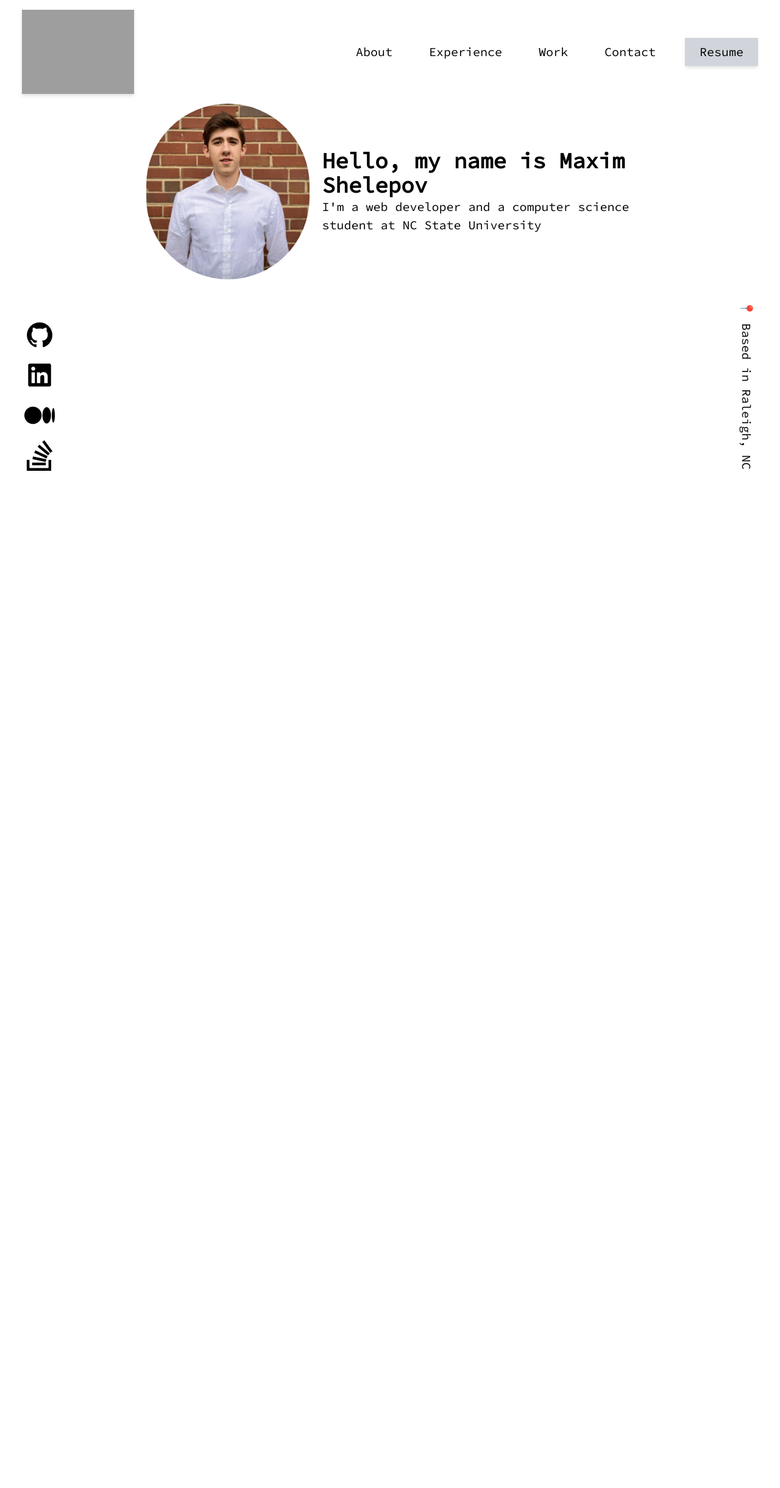
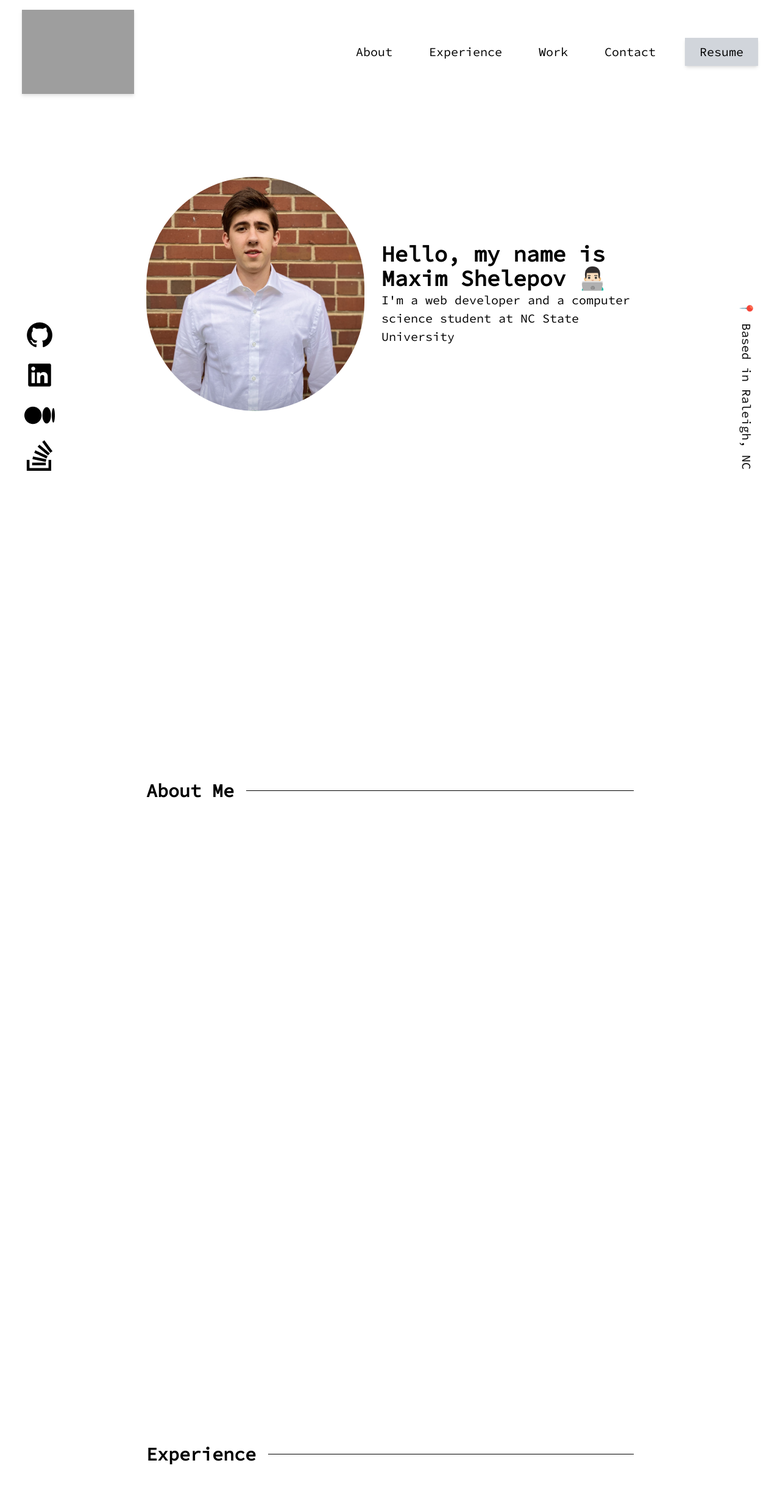
Before and after one commit to feifyKike/webdev_portfolio, a Vue app: page / in a window 1280 px wide. Shown: the top 2440 px of the page at 61% size. Before the commit the page ends 800 px from the top, so only its background shows below. Built offline with nearby package versions, Linux system fonts and the light colour scheme; grey boxes are pictures that could not be loaded.

Commit message:
Adding sections & anchor links.

```diff
--- a/src/components/Navbar.vue
+++ b/src/components/Navbar.vue
@@ -35,16 +35,20 @@
         <div class="hidden w-full lg:block lg:w-auto items-center" id="navbar-default">
           <ul class="font-medium flex flex-col p-4 lg:p-0 mt-4 lg:flex-row lg:space-x-8 lg:mt-0">
             <li>
-              <a href="#" class="block py-2 pl-3 pr-4" aria-current="page">About</a>
+              <!-- <a href="#about-section" class="block py-2 pl-3 pr-4" aria-current="page">About</a> -->
+              <router-link class="block py-2 pl-3 pr-4" to="/#about-section">About</router-link>
             </li>
             <li>
-              <a href="#" class="block py-2 pl-3 pr-4">Experience</a>
+              <!-- <a href="#" class="block py-2 pl-3 pr-4">Experience</a> -->
+              <router-link class="block py-2 pl-3 pr-4" to="/#experience-section">Experience</router-link>
             </li>
             <li>
-              <a href="#" class="block py-2 pl-3 pr-4">Work</a>
+              <!-- <a href="#" class="block py-2 pl-3 pr-4">Work</a> -->
+              <router-link class="block py-2 pl-3 pr-4" to="/#work-section">Work</router-link>
             </li>
             <li>
-              <a href="#" class="block py-2 pl-3 pr-4">Contact</a>
+              <!-- <a href="#" class="block py-2 pl-3 pr-4">Contact</a> -->
+              <router-link class="block py-2 pl-3 pr-4" to="/#contact-section">Contact</router-link>
             </li>
             <li>
               <a href="#" class="block bg-gray-300 py-2 px-6 shadow-md">Resume</a>
--- a/src/router/index.js
+++ b/src/router/index.js
@@ -9,7 +9,15 @@ const router = createRouter({
       name: 'home',
       component: HomeView
     }
-  ]
+  ],
+  scrollBehavior(to, from, savedPosition) {
+    if (to.hash) {
+      return {
+        el: to.hash,
+        behavior: 'smooth'
+      }
+    }
+  },
 })
 
 export default router
--- a/src/views/HomeView.vue
+++ b/src/views/HomeView.vue
@@ -1,6 +1,7 @@
 <template>
   <div class="min-h-screen">
     <Navbar />
+
     <div class="min-h-full mx-10">
       <div class="grid grid-cols-6 min-h-full">
         <div class="col-span-1 flex-none relative">
@@ -19,18 +20,44 @@
             </li>
           </ul>
         </div>
-        <div class="col-span-4 flex-initial flex flex-col items-center space-y-72 relative">
-          <div class="flex items-center space-x-5">
-            <img class="w-72 h-72 rounded-full" src="../assets/images/portrait.jpg"/>
-            <div>
-              <h1 class="text-4xl font-bold">Hello, my name is Maxim Shelepov</h1>
-              <p>I'm a web developer and a computer science student at NC State University</p>
+        <div class="col-span-4 flex-initial flex flex-col items-center space-y-72">
+          <section class="min-h-screen">
+            <div class="flex items-center space-x-7 mt-[15%]">
+              <img class="w-96 h-96 rounded-full" src="../assets/images/portrait.jpg"/>
+              <div>
+                <h1 class="text-4xl font-bold">Hello, my name is Maxim Shelepov 👨🏻‍💻</h1>
+                <p>I'm a web developer and a computer science student at NC State University</p>
+              </div>
             </div>
-          </div>
-          <!-- <div>
-            <span class="text-3xl font-bold px-5">About Me</span>
-            <span class="h-5 border-b-2 border-black"></span>
-          </div> -->
+          </section>
+          <section class="min-h-screen w-full" id="about-section">
+            <div class="relative flex py-5 items-center">
+              <h1 class="text-3xl font-bold pr-5">About Me</h1>
+              <div class="flex-grow border-t border-black border-1"></div>
+            </div>
+          </section>
+          <section class="min-h-screen w-full" id="experience-section">
+            <div class="relative flex py-5 items-center">
+              <h1 class="text-3xl font-bold pr-5">Experience</h1>
+              <div class="flex-grow border-t border-black border-1"></div>
+            </div>
+          </section>
+          <section class="min-h-screen w-full" id="work-section">
+            <div class="relative flex py-5 items-center">
+              <h1 class="text-3xl font-bold pr-5">Work</h1>
+              <div class="flex-grow border-t border-black border-1"></div>
+            </div>
+          </section>
+          <section class="min-h-screen w-full" id="contact-section">
+            <div class="relative flex py-5 items-center">
+              <h1 class="text-3xl font-bold pr-5">Contact</h1>
+              <div class="flex-grow border-t border-black border-1"></div>
+            </div>
+          </section>
+          <footer class="text-center">
+            <p>Designed & Created by Maxim Shelepov</p>
+            <a href="#">Code available on Github 👾</a>
+          </footer>
         </div>
         <div class="col-span-1 flex-none relative">
           <p class="fixed bottom-0 right-10 origin-top-right rotate-90">📍 Based in Raleigh, NC</p>
```
